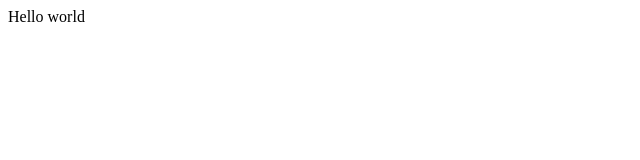
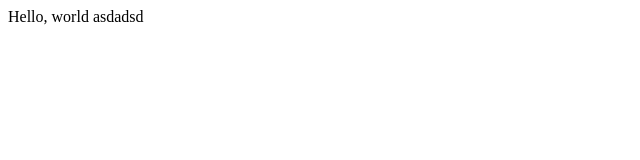
Before and after one commit to AlHong/hello_world2, a plain HTML site: page git_tst/index.html in a window 1280 px wide. Shown: the full height of the page, 0-640 px from the left. Drawn offline with Linux system fonts and the light colour scheme.

Commit message:
Update index.html

```diff
--- a/git_tst/index.html
+++ b/git_tst/index.html
@@ -1,5 +1,5 @@
 <html>
   <body>
-    <p>Hello world</p>
+    <p>Hello, world asdadsd</p>
   </body>
 </html>
```
